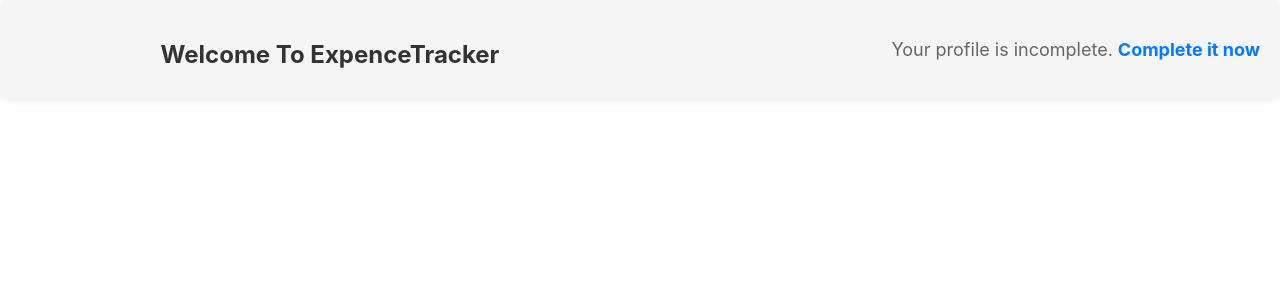
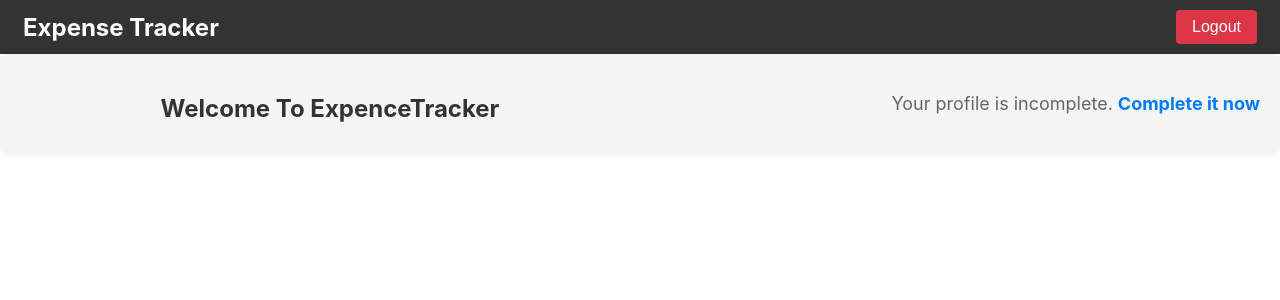
Before and after one commit to Pratyasha955/expensetracker-reactjs, a React (Create React App) app: page /Welcome in a window 1280 px wide. Shown: the top 300 px of the page. Built offline with nearby package versions, Linux system fonts and the light colour scheme; no server answers; sample sign-in values are in the browser's storage.

Commit message:
Logout User

```diff
--- a/src/App.js
+++ b/src/App.js
@@ -1,9 +1,10 @@
 import React from 'react';
-import{BrowserRouter as Router,Route,Routes}from'react-router-dom';
+import { BrowserRouter as Router, Route, Routes } from 'react-router-dom';
 import Signup from './Auth/signup';
 import { AuthProvider } from './Store/AuthContext';
 import Login from './Auth/login';
 import './App.css';
+import Header from './Layout/Header';
 import Home from './pages/welcome';
 import ProfileForm from './pages/ProfileForm';
 
@@ -11,11 +12,12 @@ function App() {
   return (
     <Router>
       <AuthProvider>
+        <Header />
         <Routes>
           <Route path='/' element={<Login />} />
           <Route path='/Signup' element={<Signup />} />
           <Route path='/Welcome' element={<Home />} />
-     <Route  path='/complete-profile' element={<ProfileForm />}/>
+          <Route path='/complete-profile' element={<ProfileForm />} />
         </Routes>
       </AuthProvider>
     </Router>
--- /dev/null
+++ b/src/Layout/Header.css
@@ -0,0 +1,40 @@
+.header {
+    background-color: #333;
+    color: #fff;
+    padding: 10px 23px;
+    display: flex;
+    justify-content: space-between;
+    align-items: center;
+}
+
+.heading {
+    margin: 0;
+    font-size: 24px;
+}
+
+.nav-list {
+    list-style-type: none;
+    margin: 0;
+    padding: 0;
+}
+
+.nav-item {
+    display: inline-block;
+}
+
+.logout-button {
+    background-color: #dc3545;
+    color: #fff;
+    border: none;
+    padding: 8px 16px;
+    border-radius: 4px;
+    cursor: pointer;
+}
+
+.logout-button:hover {
+    background-color: #c82333;
+}
+
+.nav-item:not(:last-child) {
+    margin-right: 10px;
+}
--- /dev/null
+++ b/src/Layout/Header.js
@@ -0,0 +1,30 @@
+import React, {useContext} from 'react';
+import AuthContext from '../Store/AuthContext';
+import './Header.css';
+
+const Header = () => {
+    const { user, logout } = useContext(AuthContext);
+
+    const handleLogout = () => {
+        logout();
+    };
+
+    return (
+        <header className="header">
+            <div className="left-section">
+                <h1 className="heading">Expense Tracker</h1>
+            </div>
+            <nav className="navbar">
+                <ul className="nav-list">
+                   {user && (
+                        <li className="nav-item">
+                            <button className="logout-button" onClick={handleLogout}>Logout</button>
+                        </li>
+                    )}
+                </ul>
+            </nav>
+        </header>
+    );
+}
+
+export default Header;
--- a/src/pages/welcome.css
+++ b/src/pages/welcome.css
@@ -10,6 +10,7 @@
 
 .left-content {
   flex: 1;
+  text-align: left;
 }
 
 .right-content {
```
Lines whose indentation alone changed are shown as unchanged.
